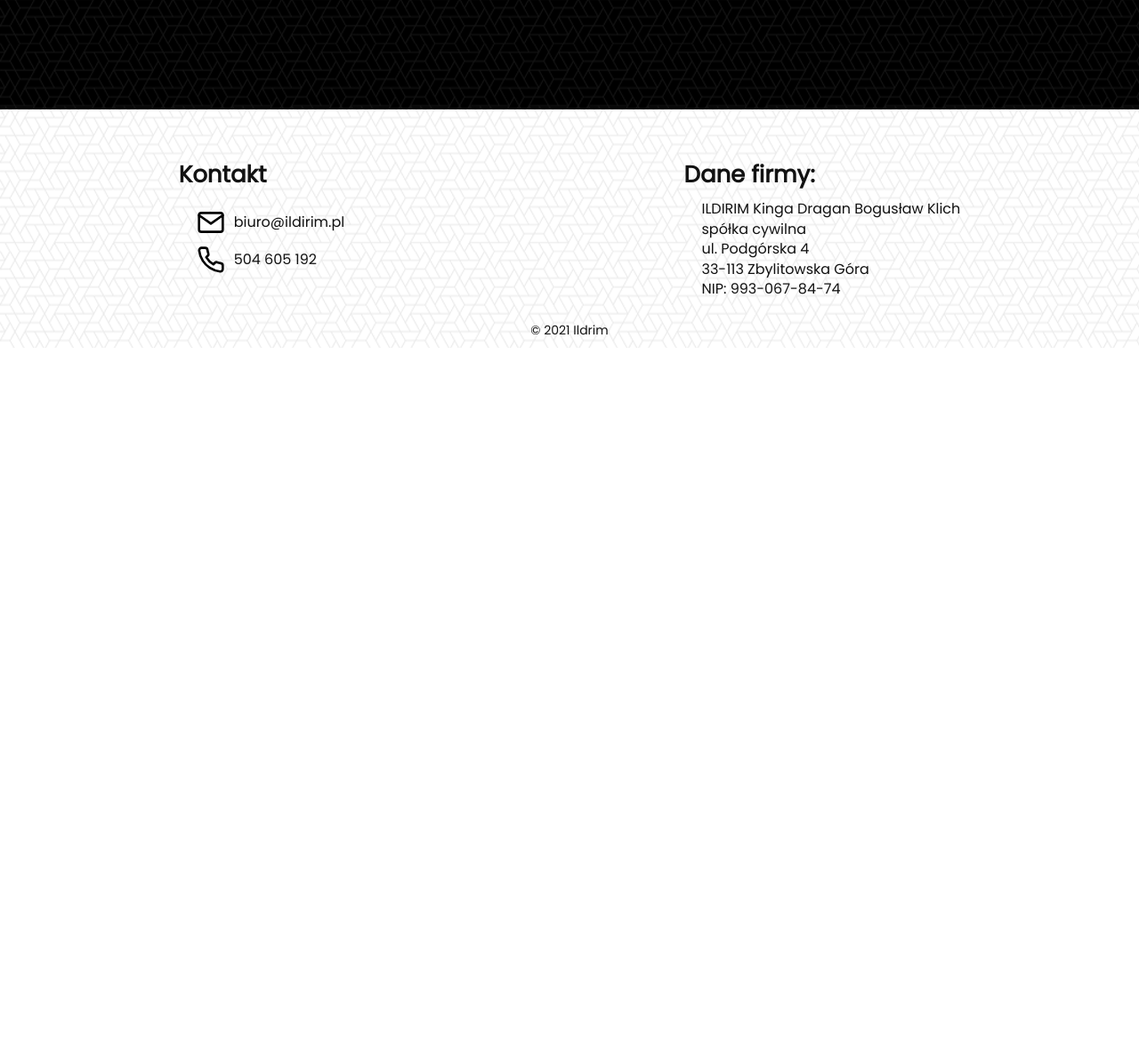
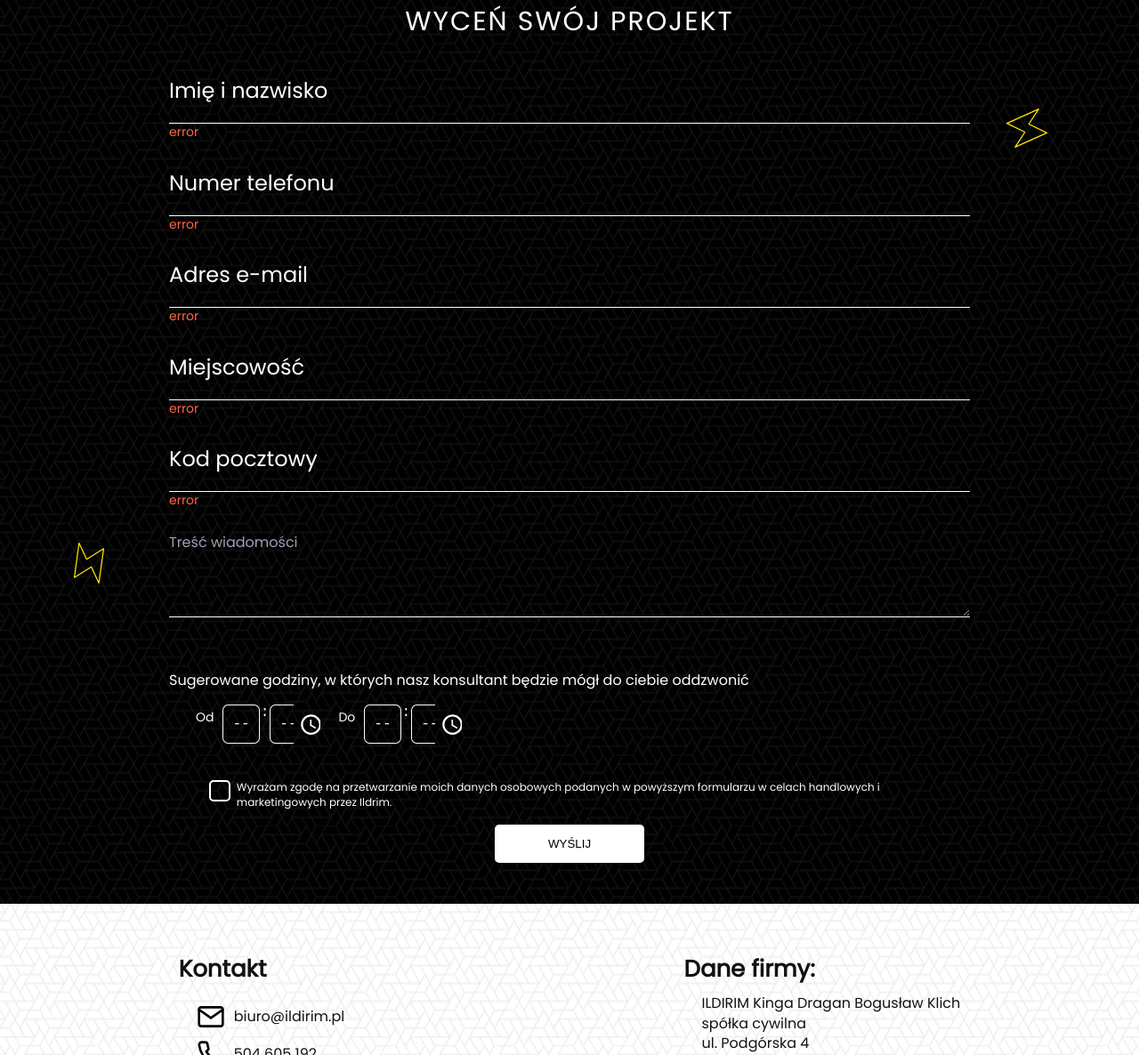
Before and after one commit to MateuszMalec1611/Ildrim, a website built with webpack: page src/template.html in a window 1280 px wide. Shown: the part 1471-2657 px from the top of the page at 89% size. Before the commit the page ends 1862 px from the top, so only its background shows below. Built offline with nearby package versions, Linux system fonts and the light colour scheme.

Commit message:
feat: add form

```diff
--- /dev/null
+++ b/src/styles/_form.scss
@@ -0,0 +1,276 @@
+.form {
+    &__header {
+        margin-bottom: 1rem;
+
+        &::before {
+            display: none;
+        }
+    }
+
+    &__box {
+        position: relative;
+        margin-bottom: 3rem;
+        display: flex;
+        flex-direction: column;
+        align-items: center;
+
+        &-for-label {
+            margin-top: 3rem;
+            padding-top: 3rem;
+            position: relative;
+            display: flex;
+            flex-direction: column;
+            width: 100%;
+            max-width: 90rem;
+        }
+
+        &-label {
+            position: absolute;
+            top: 0;
+            left: 0;
+            font-size: $extraSize;
+            transition: top .3s, font-size .3s, color .3s;
+
+        }
+
+        &-input,
+        &-description {
+            position: relative;
+            padding: 0 0 0 .5rem;
+            background-color: transparent;
+            color: $font-color;
+            font-size: $sizeXS;
+            border: none;
+            border-bottom: .1rem solid $font-color;
+            outline: none;
+
+            &:focus~.form__box-label,
+            &:valid~.form__box-label {
+                top: -0.4rem;
+                font-size: $sizeExtraSmall;
+                color: #9ca1b7;
+            }
+        }
+
+        &-description {
+            max-width: 100%;
+            min-width: 100%;
+            font-size: 2.6rem;
+        }
+
+        &-error {
+            display: block;
+            font-size: $sizeForFooter;
+            color: tomato;
+        }
+
+        &-appt-header {
+            font-size: $sizeExtraSmall;
+        }
+
+    }
+
+    &__box-appt-container {
+        display: flex;
+        justify-content: center;
+
+        @include media-tablet {
+            margin-left: 3rem;
+            justify-content: flex-start;
+        }
+
+        &-text {
+            display: flex;
+            align-items: center;
+            font-size: $sizeForFooter;
+        }
+
+        &-time {
+            margin-top: 1.5rem;
+            margin-right: 2rem;
+            margin-left: 1rem;
+            background-color: transparent;
+            border: none;
+            color: #ffffff;
+            font-size: $sizeExtraSmall;
+            width: 11rem;
+            cursor: text;
+            outline: transparent;
+
+            @include media-tablet {
+                width: 11rem;
+            }
+
+            &:focus {
+                color: #ffffff;
+            }
+
+            &--margin {
+                margin-right: 0;
+            }
+
+            &::-webkit-datetime-edit-fields-wrapper {
+                display: flex;
+            }
+
+            &::-webkit-datetime-edit-text {
+                padding: 0 .1rem;
+            }
+
+            &::-webkit-datetime-edit-hour-field,
+            &::-webkit-datetime-edit-minute-field {
+                background-color: transparent;
+                border: 1px solid $font-color;
+                border-radius: 15%;
+                padding: 1.2rem 1rem;
+
+                &:focus {
+                    color: #ffffff;
+                }
+            }
+
+            &::-webkit-clear-button,
+            &::-webkit-inner-spin-button {
+                display: none;
+            }
+
+            &::-webkit-calendar-picker-indicator {
+                transform: scale(1.5);
+                filter: invert(100%) saturate(3207%) brightness(100%);
+
+                @include media-tablet {
+                    transform: scale(1.6);
+                }
+            }
+        }
+    }
+
+    &__button-box {
+        margin-top: 4rem;
+        display: flex;
+        flex-direction: column;
+        align-items: center;
+        z-index: 1;
+        width: 100%;
+        max-width: 90rem;
+    }
+
+    &__button {
+        margin-top: $sizeXS;
+        display: block;
+        margin-top: $sizeExtraSmall;
+        padding: 1.2rem 4rem;
+        transition: transform .3s;
+
+        @include media-tablet {
+            padding: 1.4rem 6rem;
+        }
+
+        &:hover {
+            transform: scale(1.05);
+        }
+
+        &.hidden {
+            display: none;
+        }
+    }
+
+    &__checkbox {
+        position: relative;
+        display: flex;
+        width: 90%;
+
+        &-check {
+            opacity: 0;
+            cursor: pointer;
+            width: 24px;
+            height: 24px;
+            z-index: 1;
+        }
+
+        &-custom {
+            position: absolute;
+            top: 0;
+            left: 0;
+            width: 24px;
+            height: 24px;
+            background-color: transparent;
+            border-radius: 5px;
+            border: 2px solid $font-color;
+            transition: all .3s ease-out;
+
+            &::after {
+                position: absolute;
+                content: '';
+                left: 12px;
+                top: 12px;
+                height: 0;
+                width: 0;
+                border-radius: 5px;
+                border: solid $background-color;
+                border-width: 0 3px 3px 0;
+                opacity: 0;
+            }
+        }
+
+        input:checked~&-custom {
+            background-color: $font-color;
+            border-radius: 5px;
+            transform: rotate(0deg) scale(1);
+            opacity: 1;
+            border: 2px solid $font-color;
+        }
+
+        input:checked~&-custom:after {
+            transform: rotate(45deg) scale(1);
+            opacity: 1;
+            left: 8px;
+            top: 3px;
+            width: 6px;
+            height: 12px;
+            border: solid $background-color;
+            border-width: 0 2px 2px 0;
+            background-color: transparent;
+            border-radius: 0;
+        }
+
+
+        &-text {
+            align-self: center;
+            margin-left: 3rem;
+            font-size: $sizeForAdress;
+            cursor: pointer;
+
+            @include media-tablet {
+                margin-left: 1rem;
+            }
+        }
+    }
+
+    &__message {
+        margin-top: $sizeExtraSmall;
+
+        &-success {
+            color: green;
+            font-size: $sizeExtraSmall;
+        }
+
+        &-error {
+            color: tomato;
+            font-size: $sizeExtraSmall;
+        }
+    }
+
+    &__ico-one {
+        left: 4%;
+        top: 64%;
+        transform: rotate(-32deg);
+    }
+
+    &__ico-two {
+        left: 89%;
+        top: 18%;
+        transform: rotate(26deg);
+    }
+
+}
--- a/src/styles/_services.scss
+++ b/src/styles/_services.scss
@@ -1,5 +1,4 @@
 .services {
-    margin-bottom: 200px;
 
     &__box {
         position: relative;
--- a/src/styles/index.scss
+++ b/src/styles/index.scss
@@ -12,4 +12,5 @@
 @import '_swiper';
 @import '_services';
 @import '_about-us';
+@import '_form';
 @import '_footer';
--- a/src/template.html
+++ b/src/template.html
@@ -152,6 +152,88 @@
                 </div>
             </div>
         </section>
+
+        <section class="form">
+            <div class="container">
+                <form class="form__box">
+                    <p class="section-header form__header">Wyceń swój projekt</p>
+
+                    <div class="form__box-for-label">
+                        <input name="full-name" class="form__box-input" type="text" required>
+                        <label class="form__box-label">Imię i nazwisko</label>
+                        <p class="form__box-error">error</p>
+                    </div>
+
+                    <div class="form__box-for-label">
+                        <input name="phone" class="form__box-input" type="text" required>
+                        <label for="phone" class="form__box-label">Numer telefonu</label>
+                        <p class="form__box-error">error</p>
+                    </div>
+
+                    <div class="form__box-for-label">
+                        <input name="emial" class="form__box-input" type="text" required>
+                        <label for="email" class="form__box-label">Adres e-mail</label>
+                        <p class="form__box-error">error</p>
+                    </div>
+
+                    <div class="form__box-for-label">
+                        <input name="city" class="form__box-input" type="text" required>
+                        <label for="city" class="form__box-label">Miejscowość</label>
+                        <p class="form__box-error">error</p>
+                    </div>
+                    <div class="form__box-for-label">
+                        <input name="zip" class="form__box-input" type="text" required>
+                        <label for="zip" class="form__box-label">Kod pocztowy</label>
+                        <p class="form__box-error">error</p>
+                    </div>
+
+                    <div class="form__box-for-label">
+                        <textarea class="form__box-description" name="description"></textarea>
+                        <label for="description" class="form__box-label">Treść wiadomości</label>
+                    </div>
+
+                    <div class="form__box-for-label">
+                        <p class="form__box-appt-header">Sugerowane godziny, w których nasz konsultant będzie mógł do ciebie oddzwonić</p>
+
+                        <div class="form__box-appt-container">
+                            <label class="form__box-appt-container-text">Od
+                                <input type="time" class="form__box-appt-container-time">
+                            </label>
+
+                            <label class="form__box-appt-container-text">Do
+                                <input type="time" class="form__box-appt-container-time form__box-appt-container-time--margin">
+                            </label>
+                        </div>
+                    </div>
+
+                    <div class="form__button-box">
+
+                        <div class="form__checkbox">
+                            <input class="form__checkbox-check" type="checkbox" id="checkbox" name="personal-data-aggrement" required>
+                            <span class="form__checkbox-custom"></span>
+                            <label class="form__checkbox-text" for="checkbox">Wyrażam zgodę na przetwarzanie moich danych osobowych podanych w powyższym formularzu w celach handlowych i marketingowych przez Ildrim.</label>
+                        </div>
+
+                        <div class="form__button-wrapper">
+                            <button class="form__button" type="sumbit" name="sumbit">wyślij</button>
+                            <div class="lds-ring">
+                                <div></div>
+                                <div></div>
+                                <div></div>
+                                <div></div>
+                            </div>
+                        </div>
+
+                        <div class="form__message"></div>
+                    </div>
+
+                    <img class="lightning-ico form__ico-one" src="./images/zap.svg" alt="">
+                    <img class="lightning-ico form__ico-two" src="./images/zap.svg" alt="">
+                </form>
+
+            </div>
+        </section>
+
     </main>
 
     <footer class="footer">
```
Also changed, not shown: src/css/index.min.css (deleted), 1 other file.
